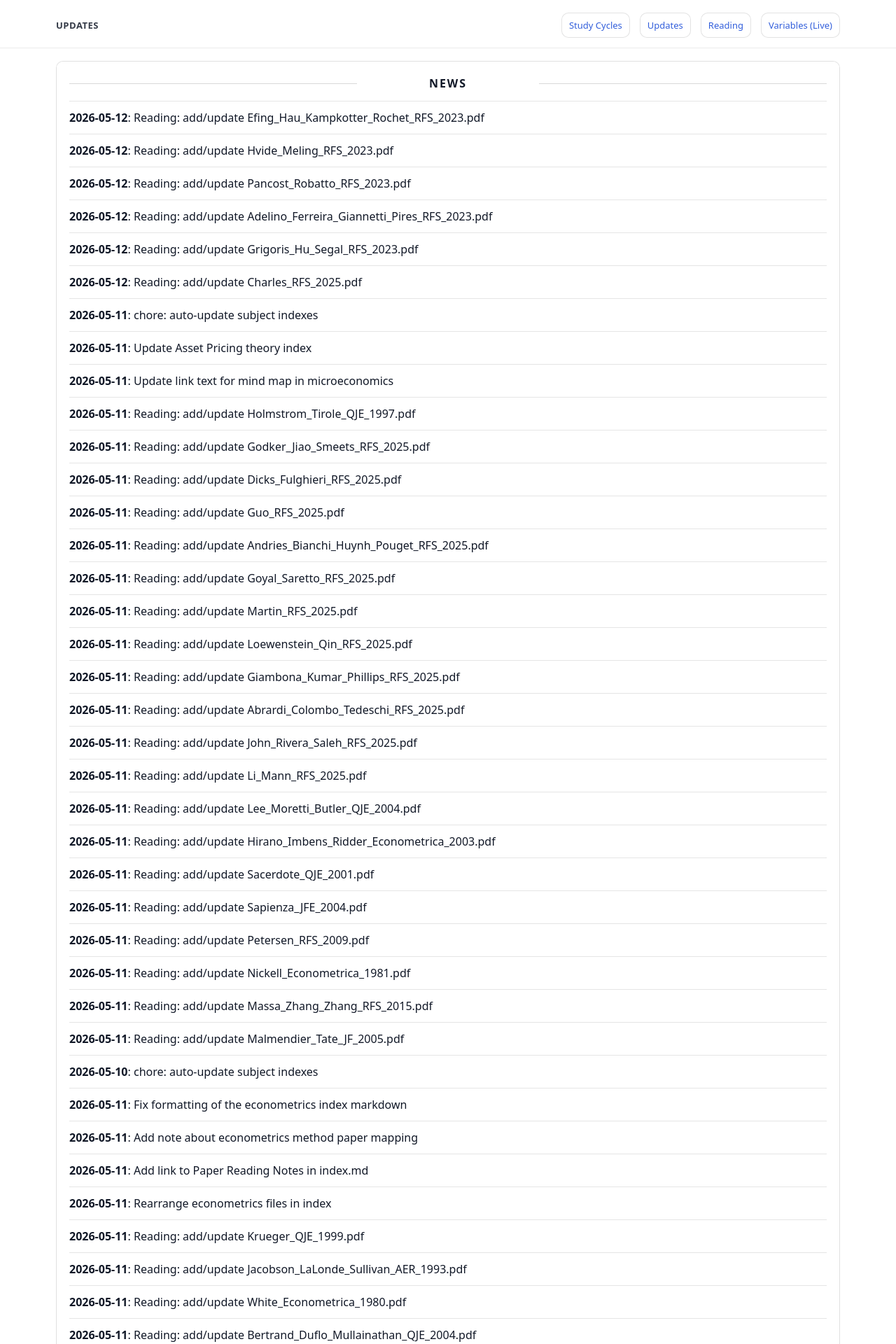
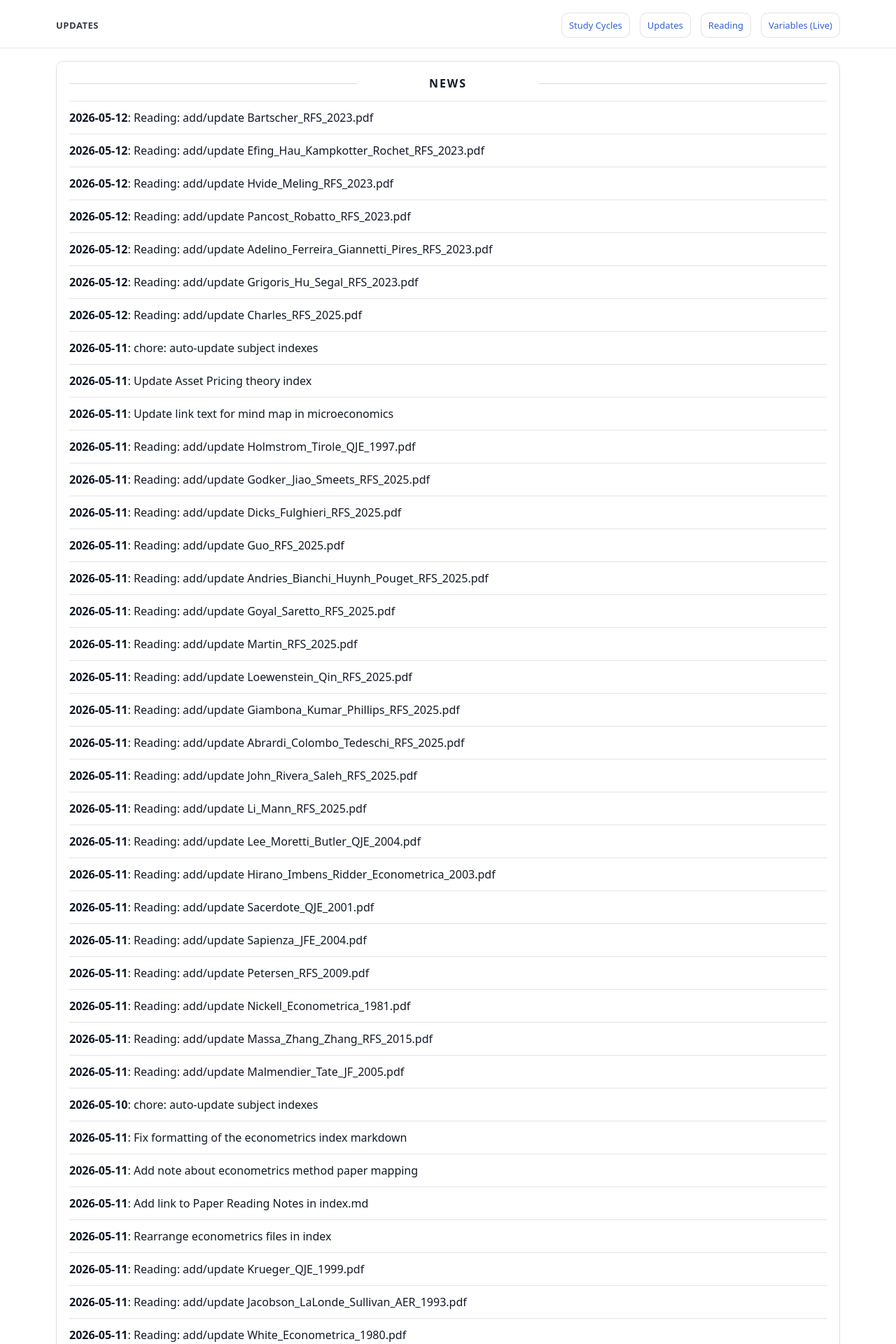
Before and after one commit to yaxinzn/study-archive, a Jekyll site: the page built from updates/index.md, in a window 1280 px wide. Shown: the top 1920 px of the page at 70% size. Built offline with Jekyll 4.4.1, drawn with Linux system fonts in a browser that asks for light colours; some of the changed text lies outside the part shown.

Commit message:
chore: update NEWS feed

```diff
--- a/_data/news.yml
+++ b/_data/news.yml
@@ -1,4 +1,7 @@
 # Auto-generated update history (sorted newest -> oldest). Do not edit manually.
+- ts: "1778538425"
+  date: "2026-05-12"
+  title: "Reading: add/update Bartscher_RFS_2023.pdf"
 - ts: "1778537464"
   date: "2026-05-12"
   title: "Reading: add/update Efing_Hau_Kampkotter_Rochet_RFS_2023.pdf"
```
